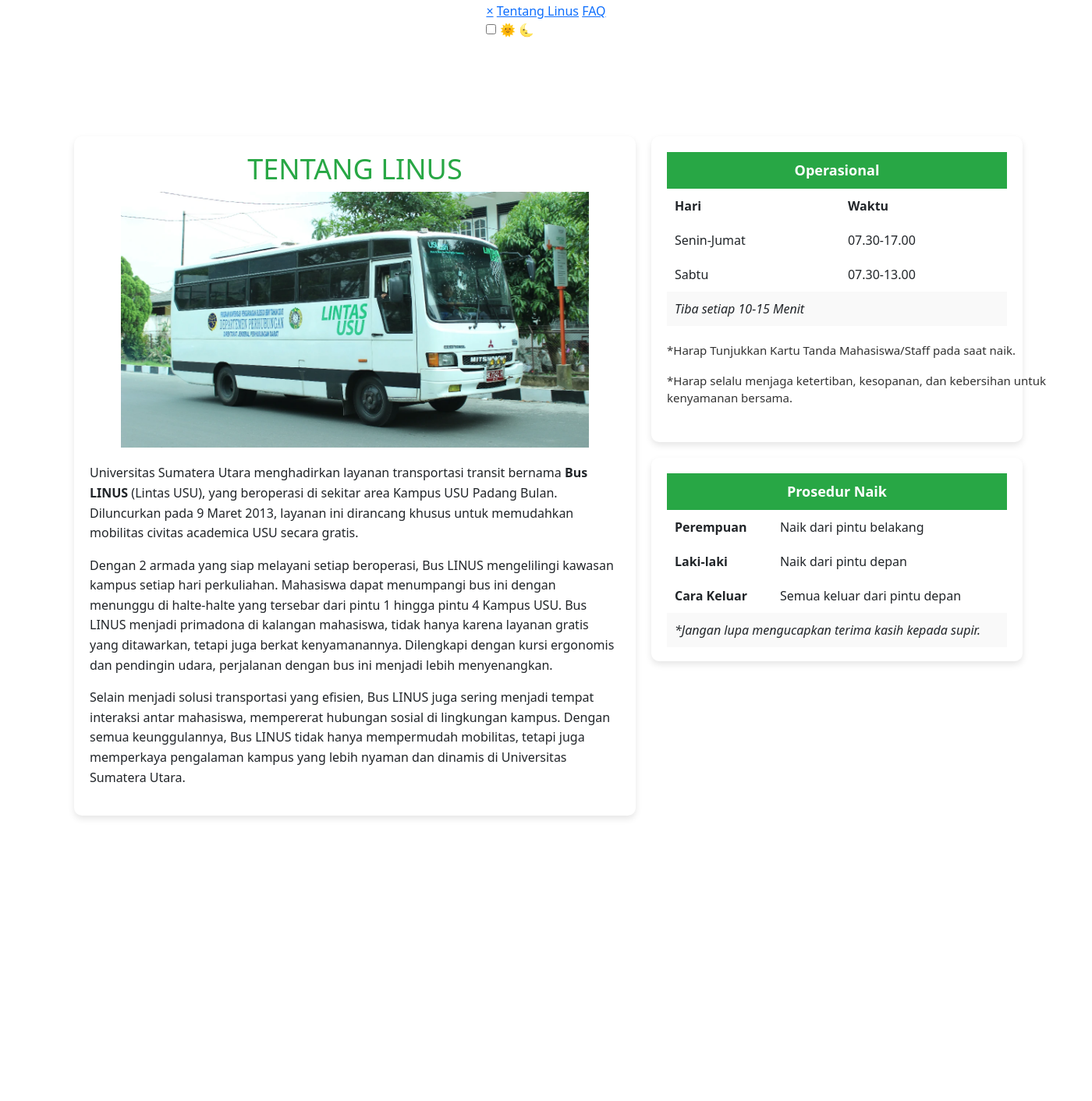
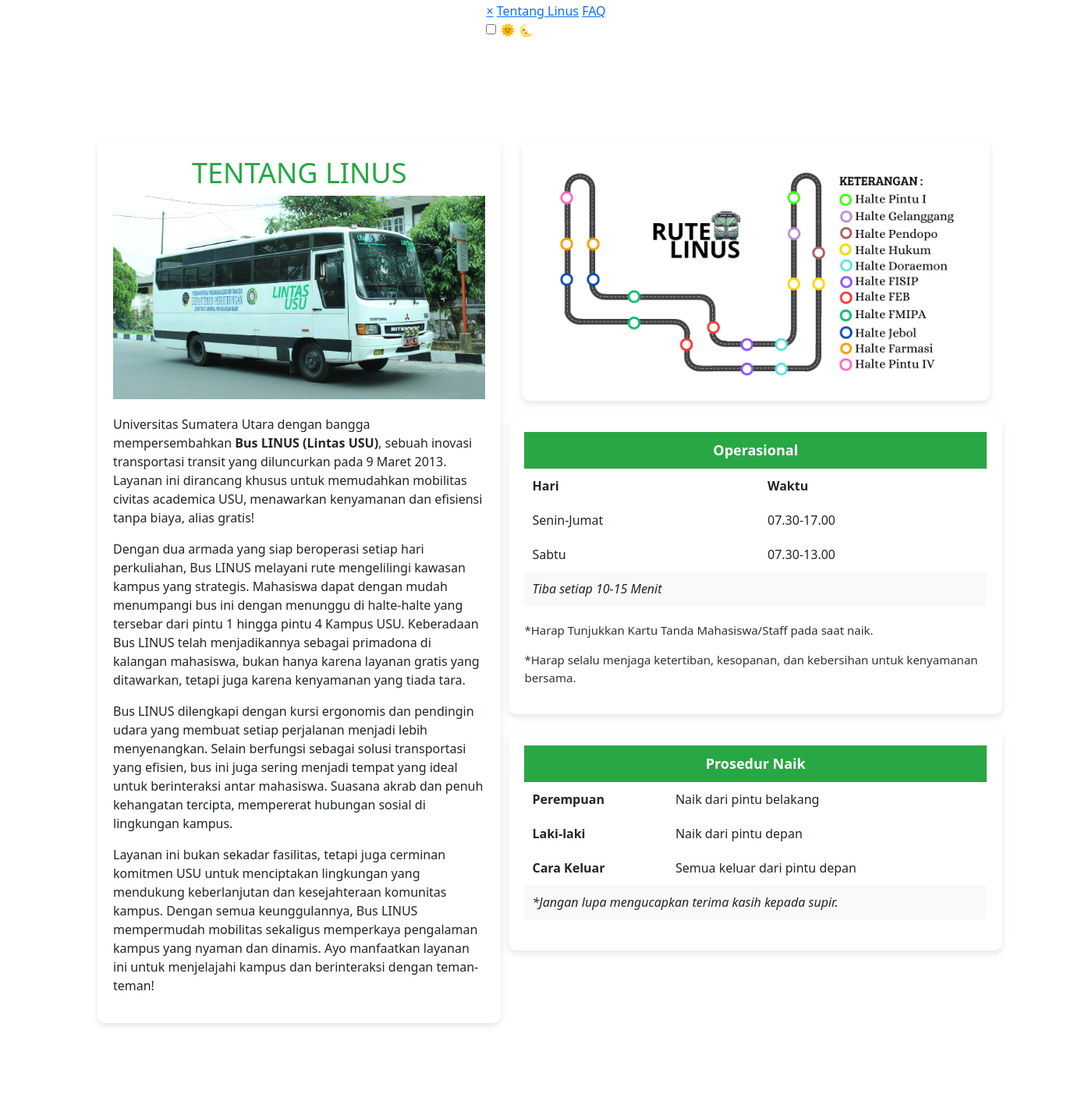
Before and after one commit to DamaiSilalahi/WEB_LINUS, a PHP site: page /TentangLinus.html in a window 1400 px wide. Shown: the part 678-2090 px from the top of the page at 78% size. Before the commit the page ends 1728 px from the top, so only its background shows below. Run offline with PHP 8.4, Linux system fonts and the light colour scheme; some web fonts are replaced.

Commit message:
memperbarui kata-kata di Tentang Linus,membuat semantik,memperbaiki css,membuat web responsif,menambahkan rute linus

```diff
--- a/TL/TentangLinus.html
+++ b/TL/TentangLinus.html
@@ -50,36 +50,26 @@
 
     <main>
 
-<div class="TLcontent">
-
-<div class="TLdescription">
-
-<!-- Add your image here -->
+        <section class="TLcontent">
+            <article class="TLdescription">
                 <h1 class="main-title">TENTANG LINUS</h1>
-
-
                 <img src="linus_1.webp" alt="Gambar Bus LINUS" class="TLbus-image">
-
                 <p>
-
-Universitas Sumatera Utara menghadirkan layanan transportasi transit bernama <strong>Bus LINUS</strong> (Lintas USU), yang beroperasi di sekitar area Kampus USU Padang Bulan. Diluncurkan pada 9 Maret 2013, layanan ini dirancang khusus untuk memudahkan mobilitas civitas academica USU secara gratis.
-
-</p>
-
-<p>
-
-Dengan 2 armada yang siap melayani setiap beroperasi, Bus LINUS mengelilingi kawasan kampus setiap hari perkuliahan. Mahasiswa dapat menumpangi bus ini dengan menunggu di halte-halte yang tersebar dari pintu 1 hingga pintu 4 Kampus USU. Bus LINUS menjadi primadona di kalangan mahasiswa, tidak hanya karena layanan gratis yang ditawarkan, tetapi juga berkat kenyamanannya. Dilengkapi dengan kursi ergonomis dan pendingin udara, perjalanan dengan bus ini menjadi lebih menyenangkan.
-
+                    Universitas Sumatera Utara dengan bangga mempersembahkan <strong>Bus LINUS (Lintas USU)</strong>, sebuah inovasi transportasi transit yang diluncurkan pada 9 Maret 2013. Layanan ini dirancang khusus untuk memudahkan mobilitas civitas academica USU, menawarkan kenyamanan dan efisiensi tanpa biaya, alias gratis!
                 </p>
                 <p>
+                    Dengan dua armada yang siap beroperasi setiap hari perkuliahan, Bus LINUS melayani rute mengelilingi kawasan kampus yang strategis. Mahasiswa dapat dengan mudah menumpangi bus ini dengan menunggu di halte-halte yang tersebar dari pintu 1 hingga pintu 4 Kampus USU. Keberadaan Bus LINUS telah menjadikannya sebagai primadona di kalangan mahasiswa, bukan hanya karena layanan gratis yang ditawarkan, tetapi juga karena kenyamanan yang tiada tara.
+                </p>
+                <p>
+                    Bus LINUS dilengkapi dengan kursi ergonomis dan pendingin udara yang membuat setiap perjalanan menjadi lebih menyenangkan. Selain berfungsi sebagai solusi transportasi yang efisien, bus ini juga sering menjadi tempat yang ideal untuk berinteraksi antar mahasiswa. Suasana akrab dan penuh kehangatan tercipta, mempererat hubungan sosial di lingkungan kampus.
+                </p>
+                <p>
+                    Layanan ini bukan sekadar fasilitas, tetapi juga cerminan komitmen USU untuk menciptakan lingkungan yang mendukung keberlanjutan dan kesejahteraan komunitas kampus. Dengan semua keunggulannya, Bus LINUS mempermudah mobilitas sekaligus memperkaya pengalaman kampus yang nyaman dan dinamis. Ayo manfaatkan layanan ini untuk menjelajahi kampus dan berinteraksi dengan teman-teman!
+                </p>
+            </article>
 
-Selain menjadi solusi transportasi yang efisien, Bus LINUS juga sering menjadi tempat interaksi antar mahasiswa, mempererat hubungan sosial di lingkungan kampus. Dengan semua keunggulannya, Bus LINUS tidak hanya mempermudah mobilitas, tetapi juga memperkaya pengalaman kampus yang lebih nyaman dan dinamis di Universitas Sumatera Utara.
-
-</p>
-
-</div>
-
-<div class="semua">
+            <article>
+                <img src="rute_linus.png" alt="Gambar rute linus" class="TLrute">
                 <div class="TLtable">
                     <table>
                         <thead>
@@ -106,19 +96,17 @@ Selain menjadi solusi transportasi yang efisien, Bus LINUS juga sering menjadi t
                         </tbody>
                     </table>
 
-        <!-- Catatan tambahan -->
                     <div class="TLnotes">
                         <p>*Harap Tunjukkan Kartu Tanda Mahasiswa/Staff pada saat naik.</p>
                         <p>*Harap selalu menjaga ketertiban, kesopanan, dan kebersihan untuk kenyamanan bersama.</p>
                     </div>
                 </div>
 
-        <!-- Tabel Prosedur Naik LINUS -->
                 <div class="TLprocedure-table">
                     <table>
                         <thead>
                             <tr>
-                        <th colspan="2" style="text-align: center;"> Prosedur Naik</th>
+                                <th colspan="2" style="text-align: center;">Prosedur Naik</th>
                             </tr>
                         </thead>
                         <tbody>
@@ -140,9 +128,10 @@ Selain menjadi solusi transportasi yang efisien, Bus LINUS juga sering menjadi t
                         </tbody>
                     </table>
                 </div>
-</div>
-</div>
+            </article>
+        </section>
     </main>
+
     <script src="/js/sidebar.js"></script>
     <script src="/js/script.js"></script>
 </body>
--- a/TL/style2.css
+++ b/TL/style2.css
@@ -1,55 +1,43 @@
-/* Gaya umum */
 body {
   font-family: 'Arial', sans-serif;
   background-color: #f4f4f4;
   margin: 0;
   display: flex;
   flex-direction: column;
-  justify-content: flex-start; /* Atur elemen ke arah atas */
   align-items: center;
-  height: 100vh; /* Layar penuh */
 }
-
+main {
+  margin-top: 60px; /* Sesuaikan jarak sesuai kebutuhan */
+  padding-top: 20px;
+}
 .main-title {
   font-size: 36px;
-  color:#28a745;
-  width: 100%;
+  color: #28a745;
   text-align: center;
 }
 
-/* Bagian konten (deskripsi + tabel) */
+/* Content container */
 .TLcontent {
   display: flex;
-  justify-content: space-between;
-  width: 120%;
+  flex-direction: column; /* Stack vertically on small screens */
+  width: 90%;
   max-width: 1300px;
-  margin-left: 90px;
-  margin-bottom: 100px;
-  margin-top: 125px; /* Jarak antara header dan konten */
+  margin: 50px auto 100px; /* Ubah margin atas menjadi 50px */
 }
 
 .TLdescription {
-  width: 90%;
-  background-color: #fff;
-  border-radius: 10px;
-  box-shadow: 0 4px 8px rgba(0, 0, 0, 0.1);
-  padding:  20px;
-  margin-right: 20px;
-  line-height: 1.6;
-
-}
-
-.TLtable {
-  width: 85%;
-  height: 45%;
   background-color: #fff;
   border-radius: 10px;
   box-shadow: 0 4px 8px rgba(0, 0, 0, 0.1);
   padding: 20px;
-  margin-right: 20px;
+  margin: 20px 0; /* Margin untuk jarak vertikal */
 }
 
-/* Tabel dan gaya konten lainnya */
+.TLrute {
+  width: 100%; /* Full width for images on small screens */
+}
+
+/* Tables */
 table {
   width: 100%;
   border-collapse: collapse;
@@ -79,38 +67,63 @@ td {
 
 .TLnotes {
   margin-top: 15px;
-  width: 500px;
   font-size: 15px;
   color: #333;
 }
 
-.notes p {
-  margin: 5px 0;
-}
-
-.TLprocedure-table {
-  margin-top: 20px;
-  border-radius: 10px;
-  background-color: #f9f9f9;
-  width: 85%;
+.TLprocedure-table, .TLtable, .TLrute {
+  margin: 20px auto;
   background-color: #fff;
   border-radius: 10px;
   box-shadow: 0 4px 8px rgba(0, 0, 0, 0.1);
   padding: 20px;
-  height: 30%;
-}
-.content-procedure {
-  display: flex;
-  justify-content: space-between;
-  width: 90%;
-  max-width: 1200px;
-   /* Jarak dari header */
 }
 
-.TLbus-image {
-  width: 100%;
-  max-width: 600px;
+/* Image styling */
+.TLbus-image, .TLrute {
+  width: 100%; /* Full width for images */
+  max-width: 600px; /* Limit max width */
   height: auto;
   display: block;
   margin: 0 auto 20px;
 }
+
+/* Media Queries for Responsiveness */
+@media (min-width: 768px) {
+  .TLcontent {
+    flex-direction: row; /* Side by side on larger screens */
+  }
+
+  .TLdescription {
+    width: 48%; /* Two columns */
+    margin: 0 10px; /* Side margins */
+  }
+
+  .TLtable, .TLprocedure-table {
+    margin-top: 0; /* Adjust top margin */
+  }
+}
+
+@media (max-width: 576px) {
+  .main-title {
+    font-size: 28px; /* Smaller title on small screens */
+  }
+
+  table {
+    font-size: 14px; /* Smaller font for tables */
+  }
+
+  .TLnotes {
+    font-size: 12px; /* Smaller notes */
+  }
+}
+@media (max-width: 768px) {
+  main {
+    margin-top: 40px; /* Jarak yang lebih kecil untuk layar tablet */
+  }
+}
+@media (max-width: 576px) {
+  main {
+    margin-top: 30px; /* Jarak yang lebih kecil untuk layar ponsel */
+  }
+}
```
Also changed, not shown: TL/rute_linus.png (added). Lines whose indentation alone changed are shown as unchanged.
